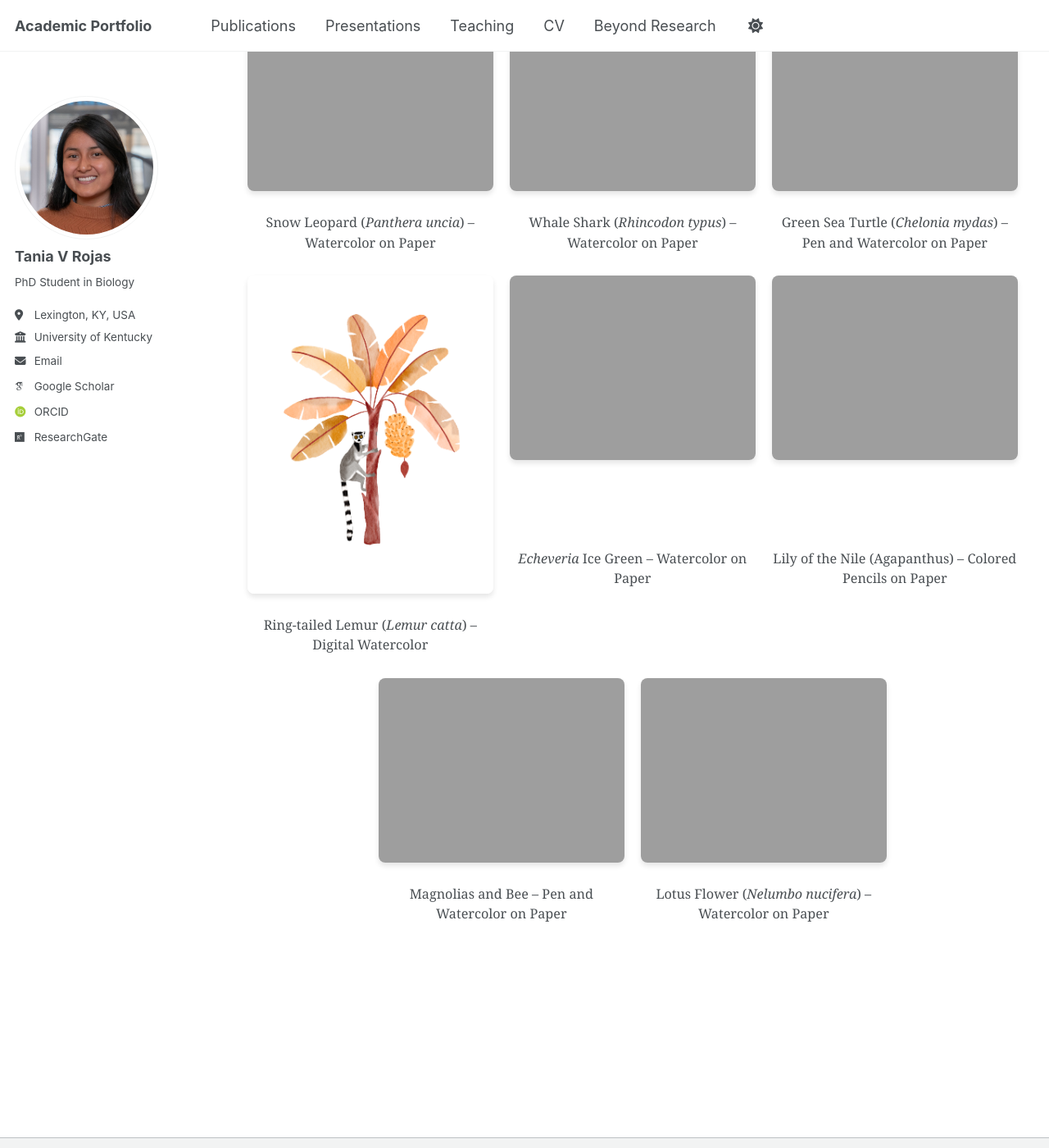
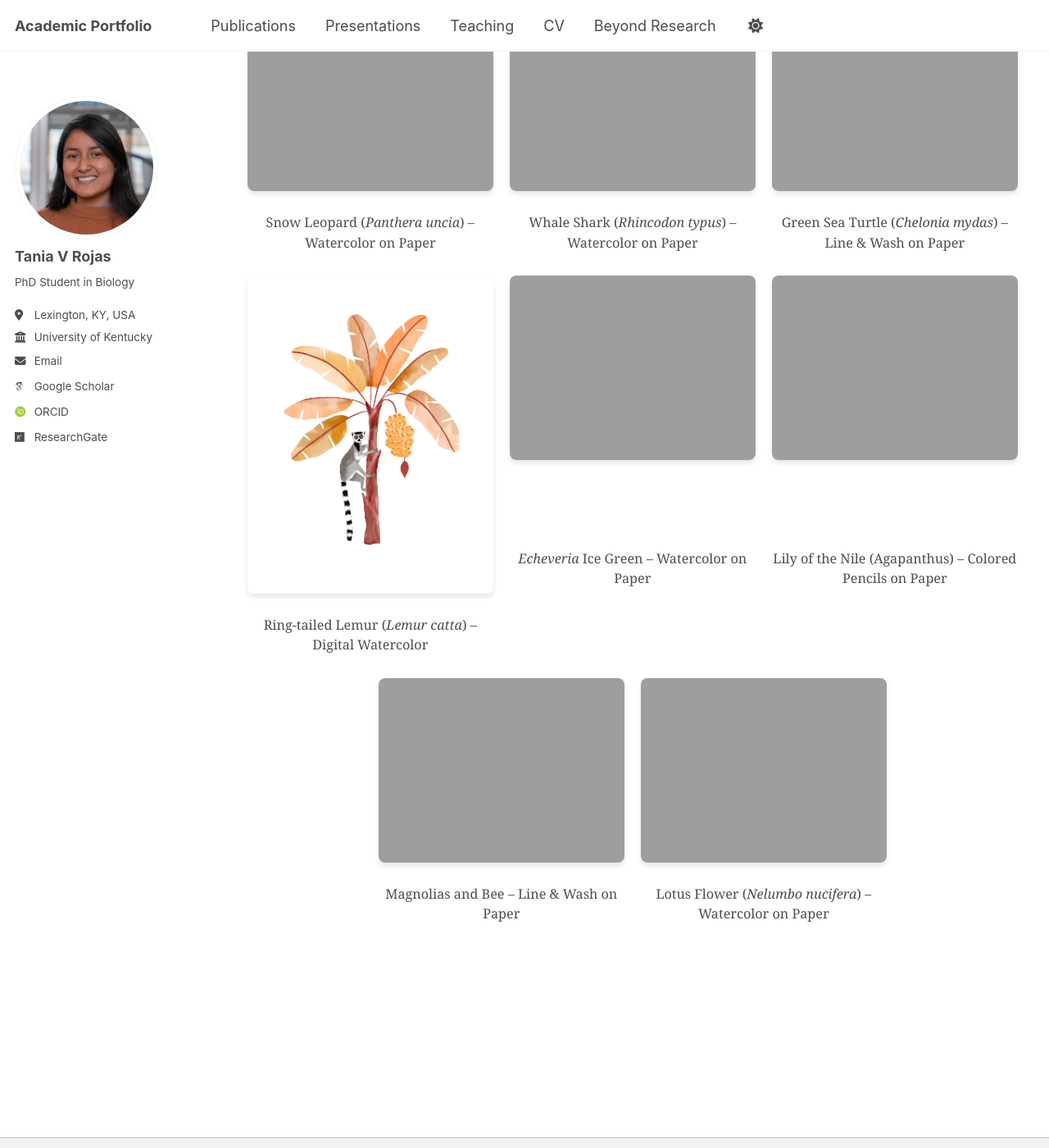
Before and after one commit to taniarojasc/taniarojasc.github.io, a Jekyll site: the page built from _pages/beyond-research.html, in a window 1280 px wide and 1400 px high, scrolled down 590 px. Shown: the whole window at 82% size. Built offline with Jekyll 4.4.1, drawn with Linux system fonts in a browser that asks for light colours; some web fonts are replaced; a script that is not in the unit is left out.

Commit message:
Update beyond-research.html

```diff
--- a/_pages/beyond-research.html
+++ b/_pages/beyond-research.html
@@ -36,7 +36,7 @@ author_profile: true
 
     <figure>
       <img src="https://taniarojasc.github.io/images/artwork/green-sea-turtle-bg-min.png">
-      <figcaption>Green Sea Turtle (<em>Chelonia mydas</em>) – Pen and Watercolor on Paper</figcaption>
+      <figcaption>Green Sea Turtle (<em>Chelonia mydas</em>) – Line & Wash on Paper</figcaption>
     </figure>
 
     <figure>
@@ -61,7 +61,7 @@ author_profile: true
 
      <figure>
       <img src="https://taniarojasc.github.io/images/artwork/magnolias-bg-min.png">
-      <figcaption>Magnolias and Bee – Pen and Watercolor on Paper</figcaption>
+      <figcaption>Magnolias and Bee – Line & Wash on Paper</figcaption>
     </figure>
 
     <figure>
```
